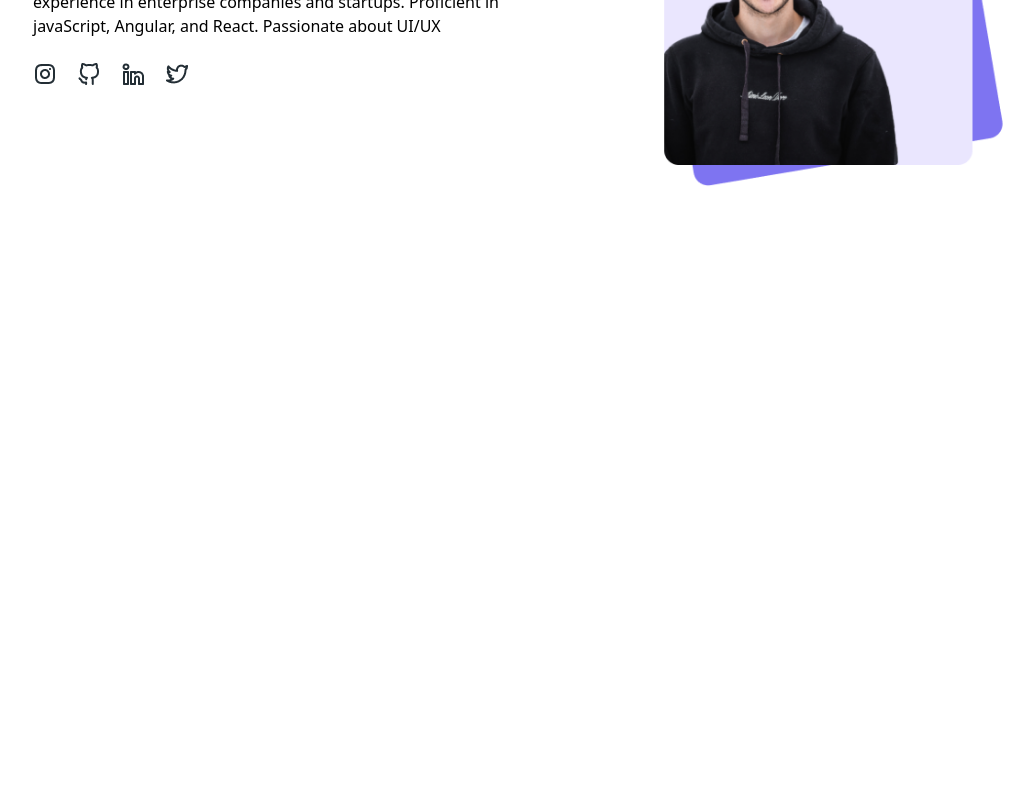
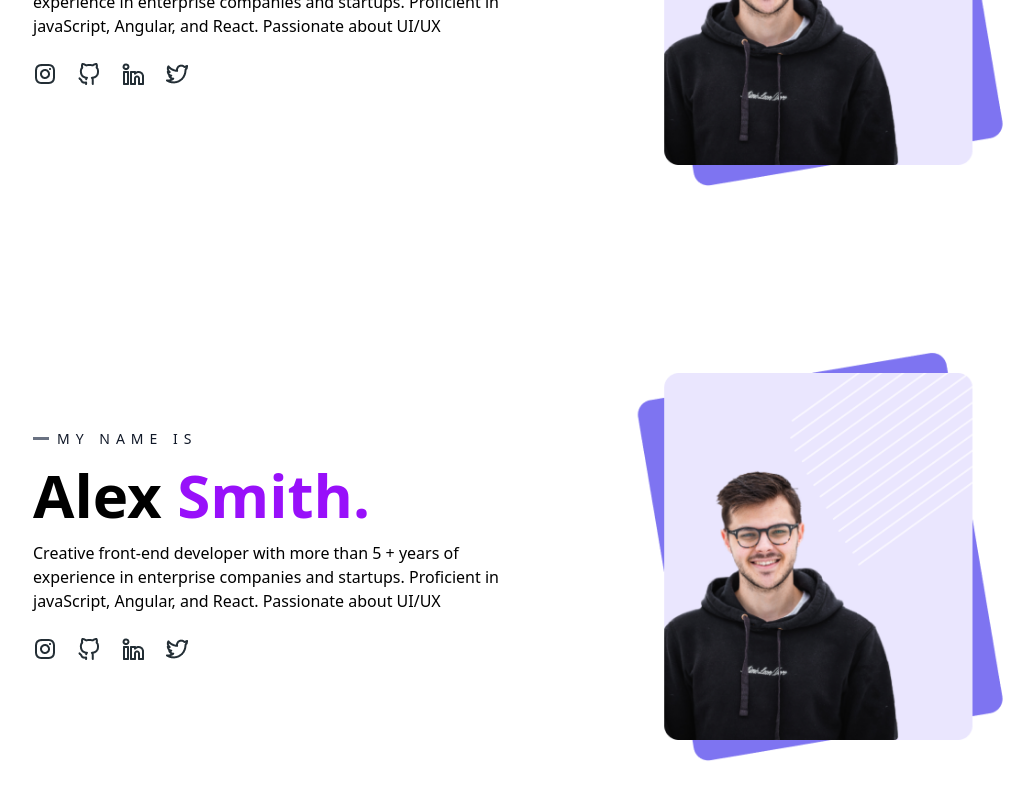
Before and after one commit to Salomenelson/group-project, a React (Vite) app: page / in a window 1280 px wide. Shown: the part 638-1438 px from the top of the page, without its empty margins (107-1141 px from the left). Before the commit the page ends 907 px from the top, so only its background shows below. Built offline with nearby package versions, Linux system fonts and the light colour scheme.

Commit message:
Hero section

```diff
--- a/src/App.jsx
+++ b/src/App.jsx
@@ -1,11 +1,13 @@
 import Header from './components/Header'
 import Hero from './components/Hero'
+import Heros from './components/Heros'
 
 function App() {
   return (
     <>
       <Header/>
       <Hero/>
+      <Heros/>
     </>
   )
 }
--- /dev/null
+++ b/src/components/Heros.jsx
@@ -0,0 +1,36 @@
+// Hero section
+function Heros(){
+    return(
+        <section className="w-full">
+            <div className="w-[80%] max-w-[1000px] my-0 mx-auto py-15">
+                <div className="md:flex items-center ">
+
+                    {/* left div */}
+                    <div className=" md:w-[50%]">
+
+                        <div className="flex gap-2 items-center">
+                            <div className="w-4 h-[2.5px] bg-gray-500"></div>
+                            <p className="uppercase tracking-[6px] text-sm text-gray-900">My name is</p>
+                        </div>
+
+                        <h1 className="text-6xl py-4 font-bold">Alex <span className="text-purple-600">Smith.</span></h1>
+                        <p>Creative front-end developer with more than 5 + years of experience in enterprise companies and startups. Proficient in javaScript, Angular, and React. Passionate about UI/UX </p>
+                        <div className="flex gap-5 py-6">
+                            <img src="/Instagram.png" alt="instagram logo" />
+                            <img src="/Github.png" alt="Github logo" />
+                            <img src="/Linkedin.png" alt="Linkedin logo" />
+                            <img src="/Twitter.png" alt="Twitter logo" />
+                        </div>
+                    </div>
+
+                    {/* right div */}
+                    <div className="md:w-[50%]">
+                        <img src="/Hero Image.png" alt="Hero Image" className="w-full"/>
+                    </div>
+                </div>
+            </div>
+        </section>
+    )
+}
+
+export default Heros
```
